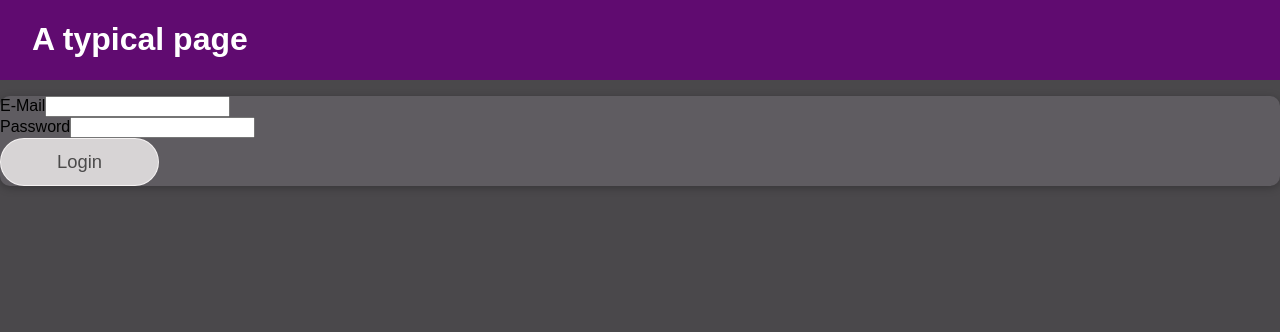
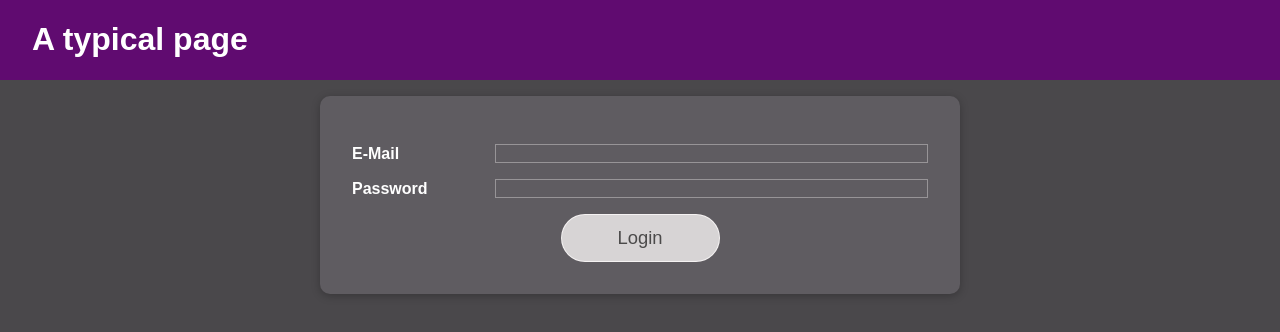
Before and after one commit to Perevechenkov/hooks-practice, a React (Create React App) app: page / in a window 1280 px wide. Shown: the top 332 px of the page. Built offline with nearby package versions, Linux system fonts and the light colour scheme.

Commit message:
login and home components styling

```diff
--- /dev/null
+++ b/src/abstracts/_mixins.scss
@@ -0,0 +1,6 @@
+@mixin card {
+     width: 90%;
+     max-width: 40rem;
+     margin: 2rem auto;
+     padding: 2rem;
+}
--- a/src/abstracts/_variables.scss
+++ b/src/abstracts/_variables.scss
@@ -12,3 +12,5 @@ $pink-light: #dd0db0;
 
 $text-color: white;
 $text-hover-color: #f3cafb;
+
+$bg-error: #f3cafb;
--- a/src/components/Home/Home.module.scss
+++ b/src/components/Home/Home.module.scss
@@ -0,0 +1,10 @@
+@use "../../abstracts/variables" as *;
+@use "../../abstracts/mixins";
+
+.home {
+     @include mixins.card;
+     padding: 3rem;
+
+     color: $text-color;
+     text-align: center;
+}
--- a/src/components/Login/Login.js
+++ b/src/components/Login/Login.js
@@ -47,7 +47,7 @@ export default function Login(props) {
   };
 
   return (
-    <Card className={classes.Login}>
+    <Card className={classes.login}>
       <form onSubmit={submitHandler}>
         <div
           className={`${classes.control} ${
--- a/src/components/Login/Login.module.scss
+++ b/src/components/Login/Login.module.scss
@@ -1,6 +1,57 @@
-.invalid {
-     input {
-          border-color: red;
-          // background-color: red;
+@use "../../abstracts/variables" as *;
+@use "../../abstracts/mixins";
+
+.login {
+     @include mixins.card;
+
+     .control {
+          margin: 1rem 0;
+
+          display: flex;
+          flex-direction: column;
+
+          label {
+               flex: 1;
+
+               margin-bottom: 0.5rem;
+
+               color: $text-color;
+               font-weight: bold;
+          }
+
+          input {
+               flex: 3;
+
+               border: 1px solid $border-light-opace;
+
+               background-color: $bg-primary-light;
+
+               color: $text-color;
+
+               &:focus {
+                    border-color: $border-light;
+
+                    outline: none;
+               }
+          }
+
+          &.invalid {
+               input {
+                    border-color: $bg-error;
+               }
+          }
+
+          @media (min-width: 768px) {
+               flex-direction: row;
+               align-items: center;
+
+               & label {
+                    margin-bottom: 0;
+               }
+          }
+     }
+
+     .actions {
+          text-align: center;
      }
 }
```
